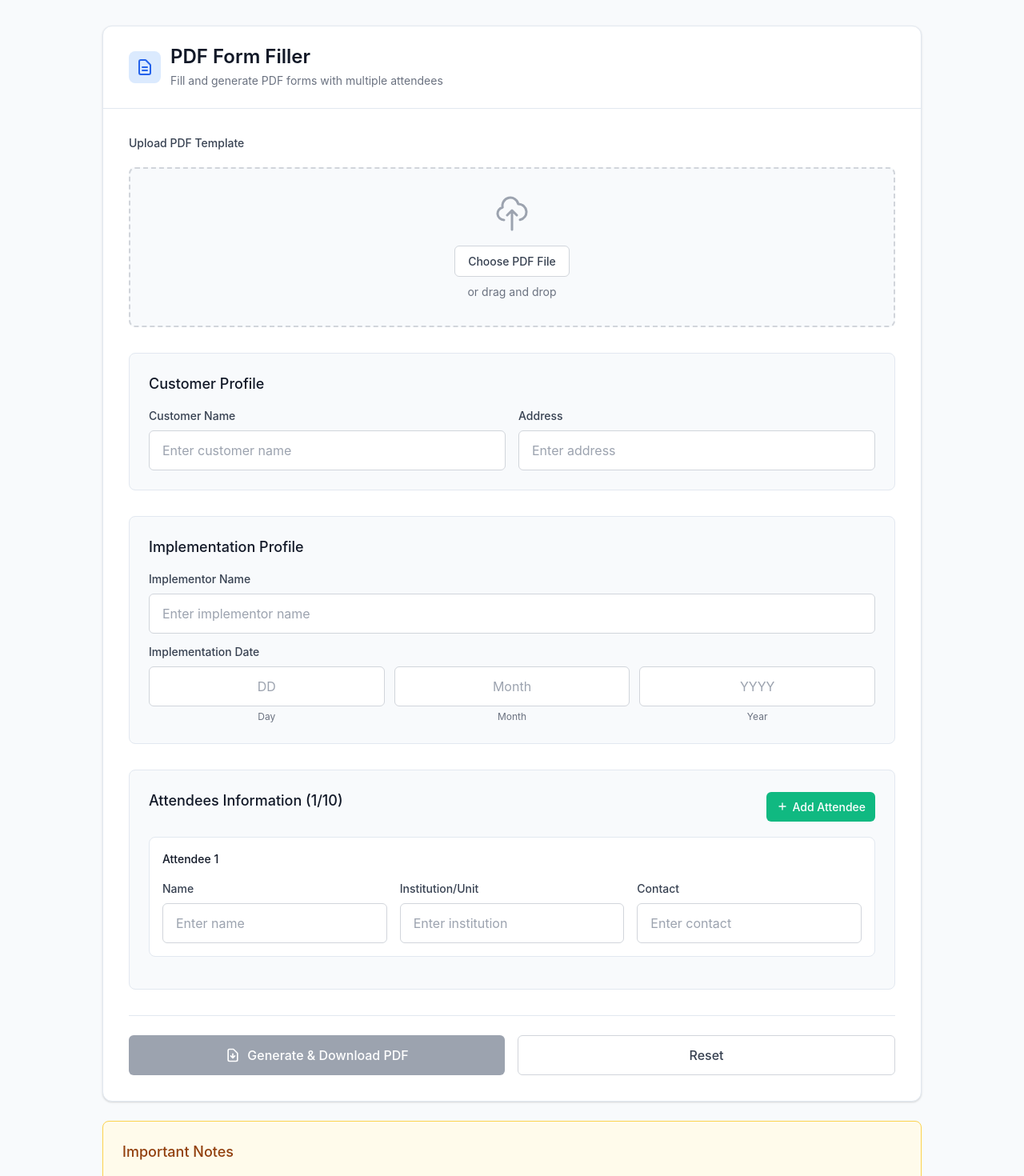
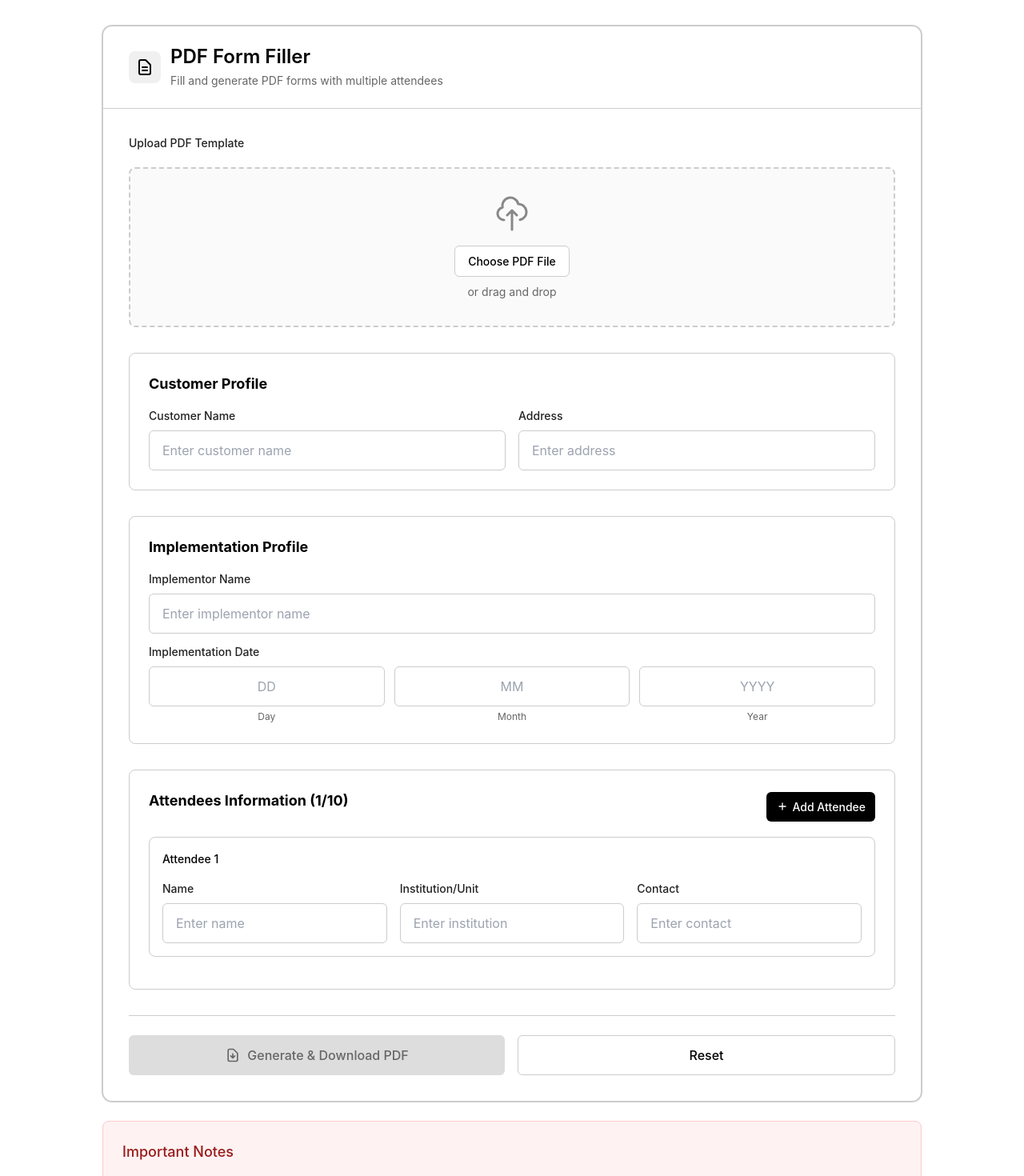
Before and after one commit to nabhylanr/BAST-v2, a React (Create React App) app: page / in a window 1280 px wide. Shown: the top 1470 px of the page at 80% size. Built offline with nearby package versions, Linux system fonts and the light colour scheme.

Commit message:
feat: updated

```diff
--- a/src/App.js
+++ b/src/App.js
@@ -42,11 +42,10 @@ const PDFFormFiller = () => {
     { nama: { x: 95, y: 438, page: 3 }, instansiUnit: { x: 205, y: 438, page: 3 }, contact: { x: 290, y: 438, page: 3 } }
   ]);
 
-  // Modern styles object
   const styles = {
     container: {
       minHeight: '100vh',
-      backgroundColor: '#f8fafc',
+      backgroundColor: '#fff',
       padding: '32px 16px',
       fontFamily: '-apple-system, BlinkMacSystemFont, "Segoe UI", Roboto, sans-serif'
     },
@@ -55,15 +54,15 @@ const PDFFormFiller = () => {
       margin: '0 auto'
     },
     mainCard: {
-      backgroundColor: 'white',
+      backgroundColor: '#fff',
       borderRadius: '12px',
-      boxShadow: '0 1px 3px 0 rgba(0, 0, 0, 0.1), 0 1px 2px 0 rgba(0, 0, 0, 0.06)',
-      border: '1px solid #e2e8f0',
+      boxShadow: '0 0 0 1px #ccc',
+      border: '1px solid #ccc',
       overflow: 'hidden'
     },
     header: {
       padding: '24px 32px',
-      borderBottom: '1px solid #e2e8f0',
+      borderBottom: '1px solid #ccc',
       display: 'flex',
       alignItems: 'center',
       gap: '12px'
@@ -71,7 +70,7 @@ const PDFFormFiller = () => {
     iconContainer: {
       width: '40px',
       height: '40px',
-      backgroundColor: '#dbeafe',
+      backgroundColor: '#f0f0f0',
       borderRadius: '8px',
       display: 'flex',
       alignItems: 'center',
@@ -80,7 +79,7 @@ const PDFFormFiller = () => {
     icon: {
       width: '24px',
       height: '24px',
-      color: '#2563eb'
+      color: '#000'
     },
     headerText: {
       flex: 1
@@ -88,13 +87,13 @@ const PDFFormFiller = () => {
     title: {
       fontSize: '24px',
       fontWeight: '600',
-      color: '#111827',
+      color: '#000',
       margin: 0,
       lineHeight: '1.2'
     },
     subtitle: {
       fontSize: '14px',
-      color: '#6b7280',
+      color: '#666',
       margin: '4px 0 0 0'
     },
     content: {
@@ -109,38 +108,39 @@ const PDFFormFiller = () => {
       gap: '12px'
     },
     sectionCard: {
-      backgroundColor: '#f8fafc',
+      backgroundColor: '#ffffffff',
       borderRadius: '8px',
       padding: '24px',
-      border: '1px solid #e2e8f0'
+      border: '1px solid #ccc'
     },
     sectionTitle: {
       fontSize: '18px',
-      fontWeight: '500',
-      color: '#111827',
+      fontWeight: '700',
+      color: '#000',
       margin: '0 0 16px 0'
     },
     label: {
       display: 'block',
       fontSize: '14px',
       fontWeight: '500',
-      color: '#374151',
+      color: '#222',
       marginBottom: '8px'
     },
     input: {
       width: '100%',
       padding: '12px 16px',
-      border: '1px solid #d1d5db',
+      border: '1px solid #ccc',
       borderRadius: '6px',
       fontSize: '16px',
-      backgroundColor: 'white',
+      backgroundColor: '#fff',
       transition: 'border-color 0.2s, box-shadow 0.2s',
       outline: 'none',
-      boxSizing: 'border-box'
+      boxSizing: 'border-box',
+      color: '#000'
     },
     inputFocus: {
-      borderColor: '#2563eb',
-      boxShadow: '0 0 0 3px rgba(37, 99, 235, 0.1)'
+      borderColor: '#000',
+      boxShadow: '0 0 0 2px rgba(0, 0, 0, 0.1)'
     },
     grid: {
       display: 'grid',
@@ -153,28 +153,28 @@ const PDFFormFiller = () => {
       gridTemplateColumns: 'repeat(3, 1fr)'
     },
     uploadArea: {
-      border: '2px dashed #d1d5db',
+      border: '2px dashed #ccc',
       borderRadius: '8px',
       padding: '32px',
       textAlign: 'center',
       cursor: 'pointer',
-      backgroundColor: '#f8fafc',
+      backgroundColor: '#fafafa',
       transition: 'border-color 0.2s'
     },
     uploadIcon: {
       width: '48px',
       height: '48px',
-      color: '#9ca3af',
+      color: '#888',
       margin: '0 auto 16px'
     },
     uploadButton: {
       display: 'inline-flex',
       alignItems: 'center',
       padding: '8px 16px',
-      border: '1px solid #d1d5db',
+      border: '1px solid #ccc',
       borderRadius: '6px',
-      backgroundColor: 'white',
-      color: '#374151',
+      backgroundColor: '#fff',
+      color: '#000',
       fontSize: '14px',
       fontWeight: '500',
       cursor: 'pointer',
@@ -182,19 +182,19 @@ const PDFFormFiller = () => {
     },
     uploadInfo: {
       fontSize: '14px',
-      color: '#6b7280',
+      color: '#666',
       marginTop: '8px'
     },
     fileInfo: {
       marginTop: '16px',
       padding: '12px',
-      backgroundColor: '#dbeafe',
+      backgroundColor: '#eee',
       borderRadius: '6px'
     },
     fileInfoText: {
       fontSize: '14px',
       fontWeight: '500',
-      color: '#1e40af',
+      color: '#000',
       margin: 0
     },
     dateContainer: {
@@ -205,17 +205,18 @@ const PDFFormFiller = () => {
     dateInput: {
       width: '100%',
       padding: '12px 16px',
-      border: '1px solid #d1d5db',
+      border: '1px solid #ccc',
       borderRadius: '6px',
       fontSize: '16px',
-      backgroundColor: 'white',
+      backgroundColor: '#fff',
       textAlign: 'center',
       outline: 'none',
-      boxSizing: 'border-box'
+      boxSizing: 'border-box',
+      color: '#000'
     },
     dateLabel: {
       fontSize: '12px',
-      color: '#6b7280',
+      color: '#666',
       textAlign: 'center',
       marginTop: '4px'
     },
@@ -226,8 +227,8 @@ const PDFFormFiller = () => {
       marginBottom: '16px'
     },
     attendeeCard: {
-      backgroundColor: 'white',
-      border: '1px solid #e2e8f0',
+      backgroundColor: '#fff',
+      border: '1px solid #ccc',
       borderRadius: '8px',
       padding: '16px',
       marginBottom: '16px'
@@ -241,15 +242,15 @@ const PDFFormFiller = () => {
     attendeeTitle: {
       fontSize: '14px',
       fontWeight: '500',
-      color: '#111827',
+      color: '#000',
       margin: 0
     },
     buttonPrimary: {
       display: 'inline-flex',
       alignItems: 'center',
       padding: '8px 12px',
-      backgroundColor: '#10b981',
-      color: 'white',
+      backgroundColor: '#000',
+      color: '#fff',
       border: 'none',
       borderRadius: '6px',
       fontSize: '14px',
@@ -261,9 +262,9 @@ const PDFFormFiller = () => {
       display: 'inline-flex',
       alignItems: 'center',
       padding: '6px 8px',
-      backgroundColor: '#fee2e2',
-      color: '#dc2626',
-      border: '1px solid #fecaca',
+      backgroundColor: '#f0f0f0',
+      color: '#000',
+      border: '1px solid #ccc',
       borderRadius: '4px',
       fontSize: '12px',
       fontWeight: '500',
@@ -271,14 +272,15 @@ const PDFFormFiller = () => {
       transition: 'background-color 0.2s'
     },
     buttonDisabled: {
-      backgroundColor: '#9ca3af',
-      cursor: 'not-allowed'
+      backgroundColor: '#ddd',
+      cursor: 'not-allowed',
+      color: '#666'
     },
     actionButtons: {
       display: 'flex',
       gap: '16px',
       paddingTop: '24px',
-      borderTop: '1px solid #e2e8f0'
+      borderTop: '1px solid #ccc'
     },
     buttonLarge: {
       flex: 1,
@@ -294,41 +296,41 @@ const PDFFormFiller = () => {
       gap: '8px'
     },
     buttonLargePrimary: {
-      backgroundColor: '#2563eb',
-      color: 'white',
+      backgroundColor: '#000',
+      color: '#fff',
       border: 'none'
     },
     buttonLargeSecondary: {
-      backgroundColor: 'white',
-      color: '#374151',
-      border: '1px solid #d1d5db'
+      backgroundColor: '#fff',
+      color: '#000',
+      border: '1px solid #ccc'
     },
     preview: {
       paddingTop: '24px',
-      borderTop: '1px solid #e2e8f0'
+      borderTop: '1px solid #ccc'
     },
     iframe: {
       width: '100%',
       height: '384px',
-      border: '1px solid #e2e8f0',
+      border: '1px solid #ccc',
       borderRadius: '8px'
     },
     infoCard: {
       marginTop: '24px',
-      backgroundColor: '#fffbeb',
-      border: '1px solid #fcd34d',
+      backgroundColor: '#fef2f2',
+      border: '1px solid #fecaca',
       borderRadius: '8px',
       padding: '24px'
     },
     infoTitle: {
       fontSize: '18px',
       fontWeight: '500',
-      color: '#92400e',
+      color: '#991b1b',
       margin: '0 0 12px 0'
     },
     infoList: {
       fontSize: '14px',
-      color: '#92400e',
+      color: '#991b1b',
       margin: 0,
       paddingLeft: 0,
       listStyle: 'none'
@@ -725,7 +727,7 @@ const PDFFormFiller = () => {
                         value={formData.tanggalBulan}
                         onChange={(e) => updateFormData('tanggalBulan', e.target.value)}
                         style={styles.dateInput}
-                        placeholder="Month"
+                        placeholder="MM"
                         onFocus={(e) => {
                           e.target.style.borderColor = styles.inputFocus.borderColor;
                           e.target.style.boxShadow = styles.inputFocus.boxShadow;
@@ -776,12 +778,12 @@ const PDFFormFiller = () => {
                   }}
                   onMouseEnter={(e) => {
                     if (attendees.length < 10) {
-                      e.target.style.backgroundColor = '#059669';
+                      e.target.style.backgroundColor = 'black';
                     }
                   }}
                   onMouseLeave={(e) => {
                     if (attendees.length < 10) {
-                      e.target.style.backgroundColor = '#10b981';
+                      e.target.style.backgroundColor = 'black';
                     }
                   }}
                 >
@@ -802,10 +804,10 @@ const PDFFormFiller = () => {
                           onClick={() => removeAttendee(index)}
                           style={styles.buttonDanger}
                           onMouseEnter={(e) => {
-                            e.target.style.backgroundColor = '#fecaca';
+                            e.target.style.backgroundColor = '#f0f0f0';
                           }}
                           onMouseLeave={(e) => {
-                            e.target.style.backgroundColor = '#fee2e2';
+                            e.target.style.backgroundColor = '#f0f0f0';
                           }}
                         >
                           <svg style={{width: '12px', height: '12px', marginRight: '4px'}} fill="none" stroke="currentColor" viewBox="0 0 24 24">
@@ -889,12 +891,12 @@ const PDFFormFiller = () => {
                 }}
                 onMouseEnter={(e) => {
                   if (isFormComplete() && !isProcessing) {
-                    e.target.style.backgroundColor = '#1d4ed8';
+                    e.target.style.backgroundColor = 'black';
                   }
                 }}
                 onMouseLeave={(e) => {
                   if (isFormComplete() && !isProcessing) {
-                    e.target.style.backgroundColor = '#2563eb';
+                    e.target.style.backgroundColor = 'black';
                   }
                 }}
               >
```
